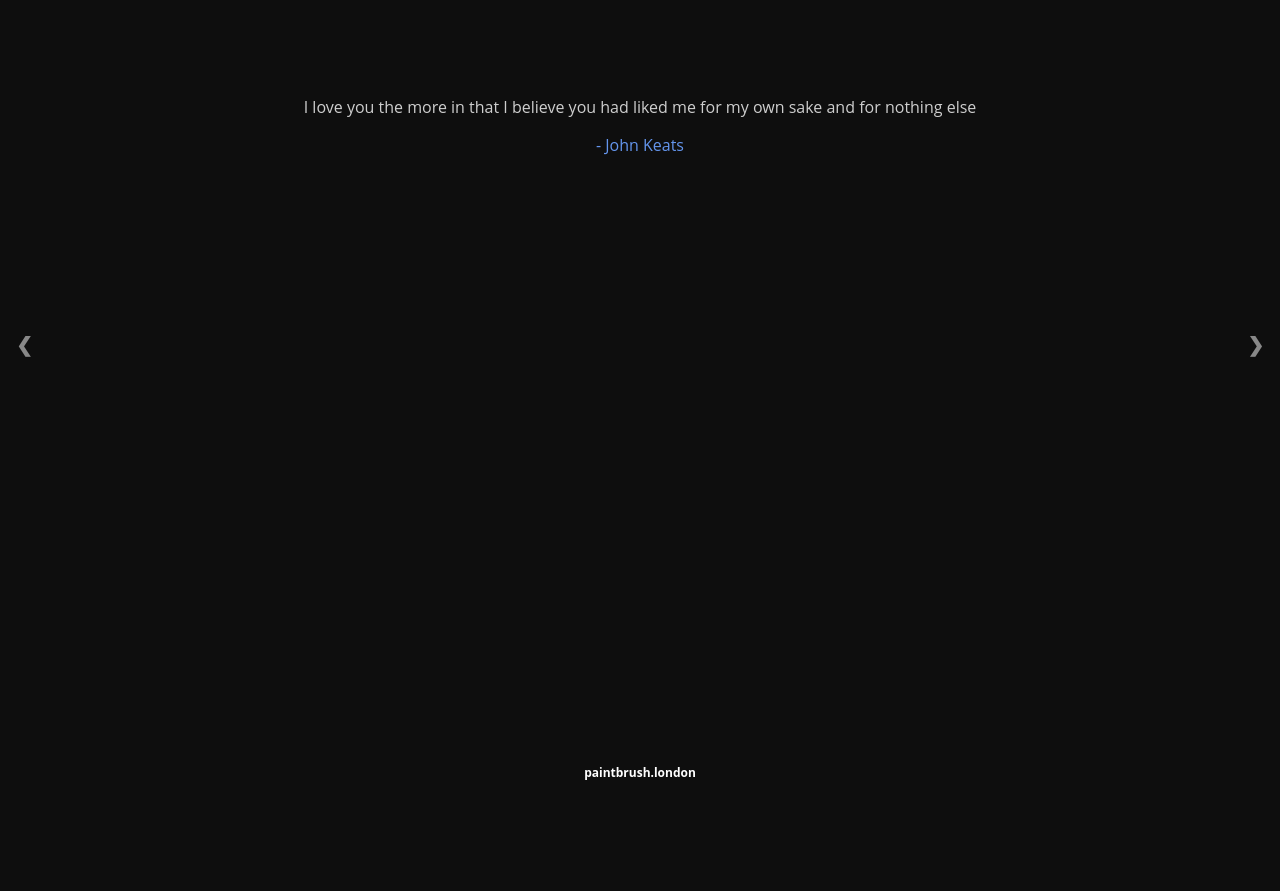
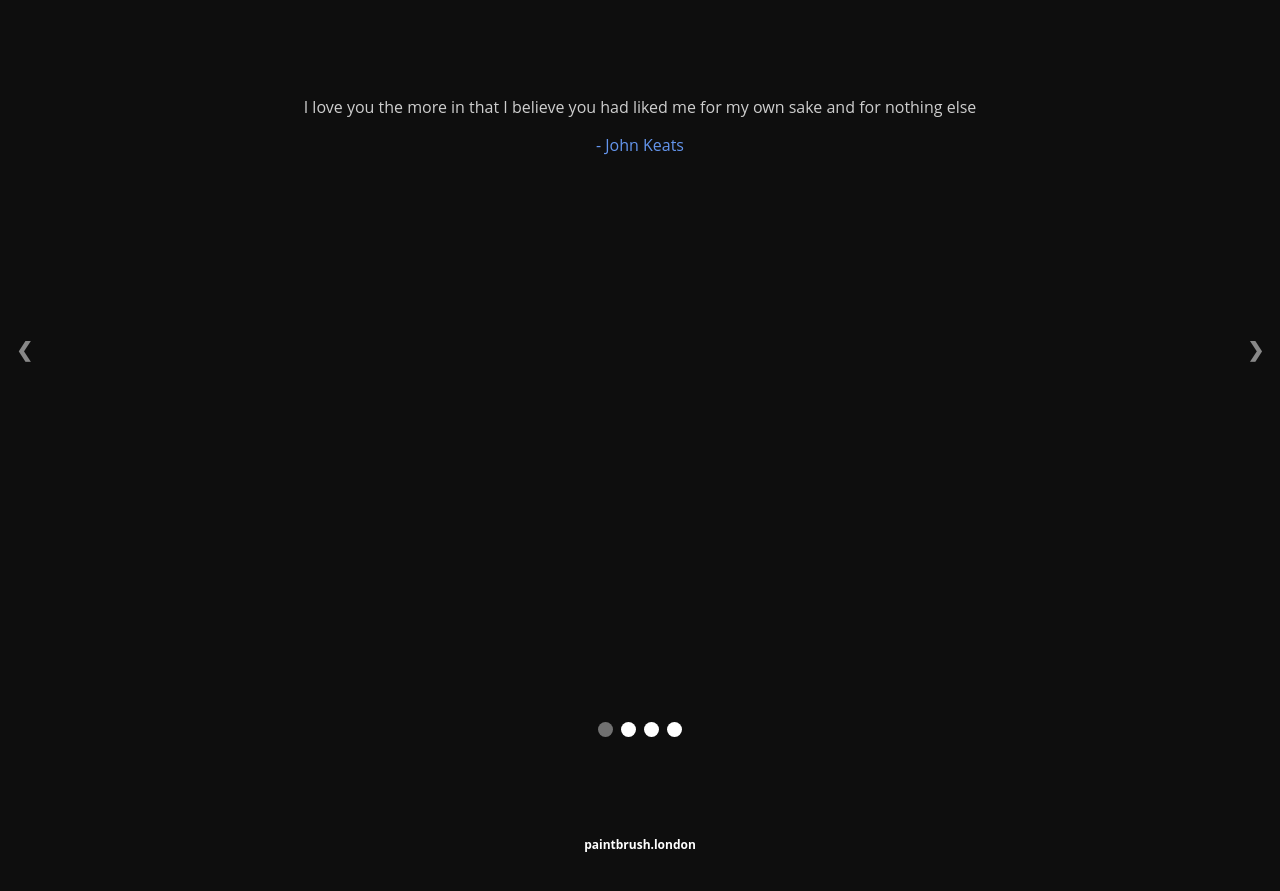
Before and after one commit to hafizzainal/hafizzainal.github.io, a Jekyll site: the page built from index.md, in a window 1280 px wide. Shown: the top 891 px of the page. Built offline with Jekyll 4.4.1, drawn with Linux system fonts in a browser that asks for light colours; our own code applies the rules of GitHub Pages for plain Markdown files.

Commit message:
Update default.html

```diff
--- a/_layouts/default.html
+++ b/_layouts/default.html
@@ -51,7 +51,7 @@ img {vertical-align: middle;}
 
 /* Slideshow container */
 .slideshow-container {
-  height: 690px !important;
+  height: 700px !important;
   position: relative;
   background: #0e0e0e;
   margin: auto;
@@ -114,6 +114,23 @@ img {vertical-align: middle;}
   background: #0e0e0e;
 }
 
+/* The dots/bullets/indicators */
+.dot {
+  cursor: pointer;
+  height: 15px;
+  width: 15px;
+  margin: 0 2px;
+  background-color: #ffffff;
+  border-radius: 50%;
+  display: inline-block;
+  transition: background-color 0.6s ease;
+}
+
+/* Add a background color to the active dot/circle */
+.active, .dot:hover {
+  background-color: #717171;
+}
+
 /* Add a blue color to the author */
 .author {color: cornflowerblue;}
 
@@ -156,6 +173,14 @@ img {vertical-align: middle;}
   <!-- Next/prev buttons -->
   <a class="prev" onclick="plusSlides(-1)">&#10094;</a>
   <a class="next" onclick="plusSlides(1)">&#10095;</a>
+</div>
+
+<!-- Dots/bullets/indicators -->
+<div class="dot-container">
+  <span class="dot" onclick="currentSlide(1)"></span>
+  <span class="dot" onclick="currentSlide(2)"></span>
+  <span class="dot" onclick="currentSlide(3)"></span>
+  <span class="dot" onclick="currentSlide(4)"></span>
 </div>
 
 <script>
```
